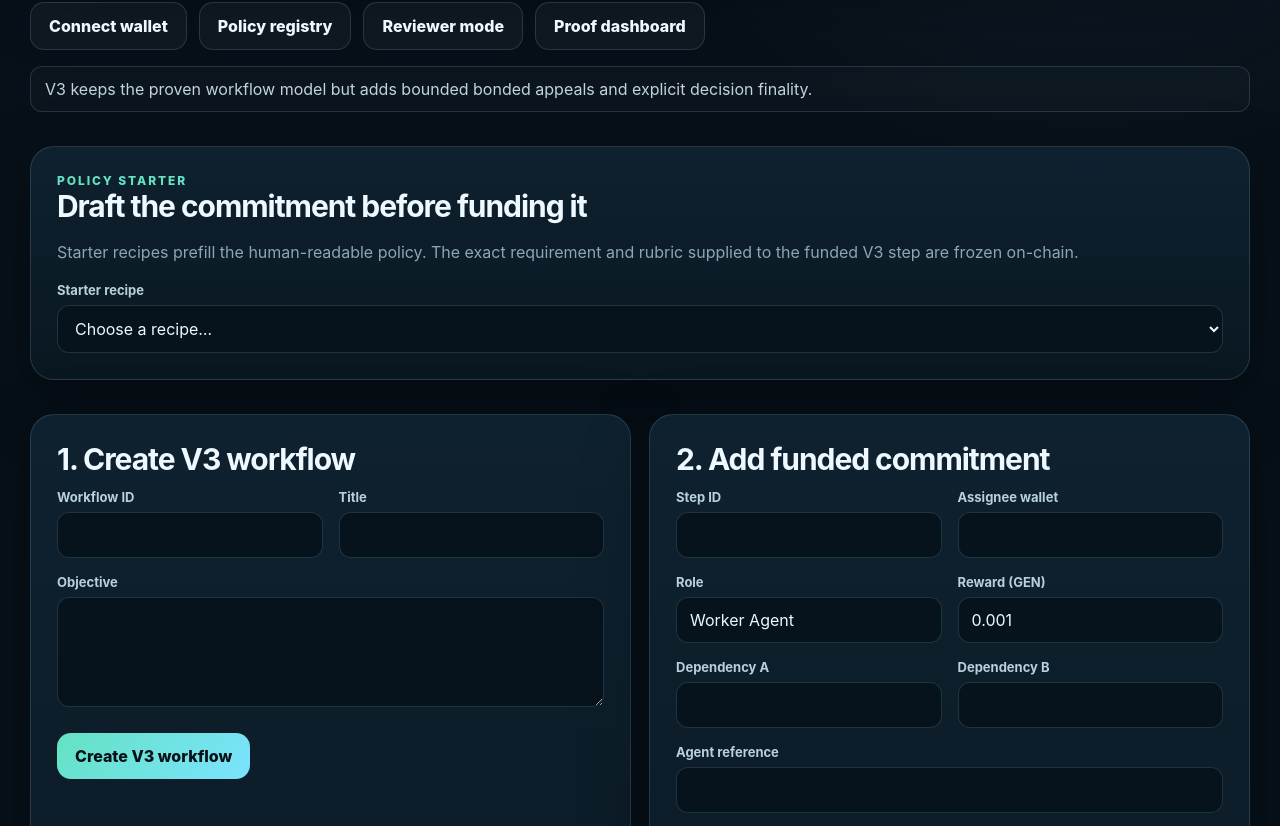
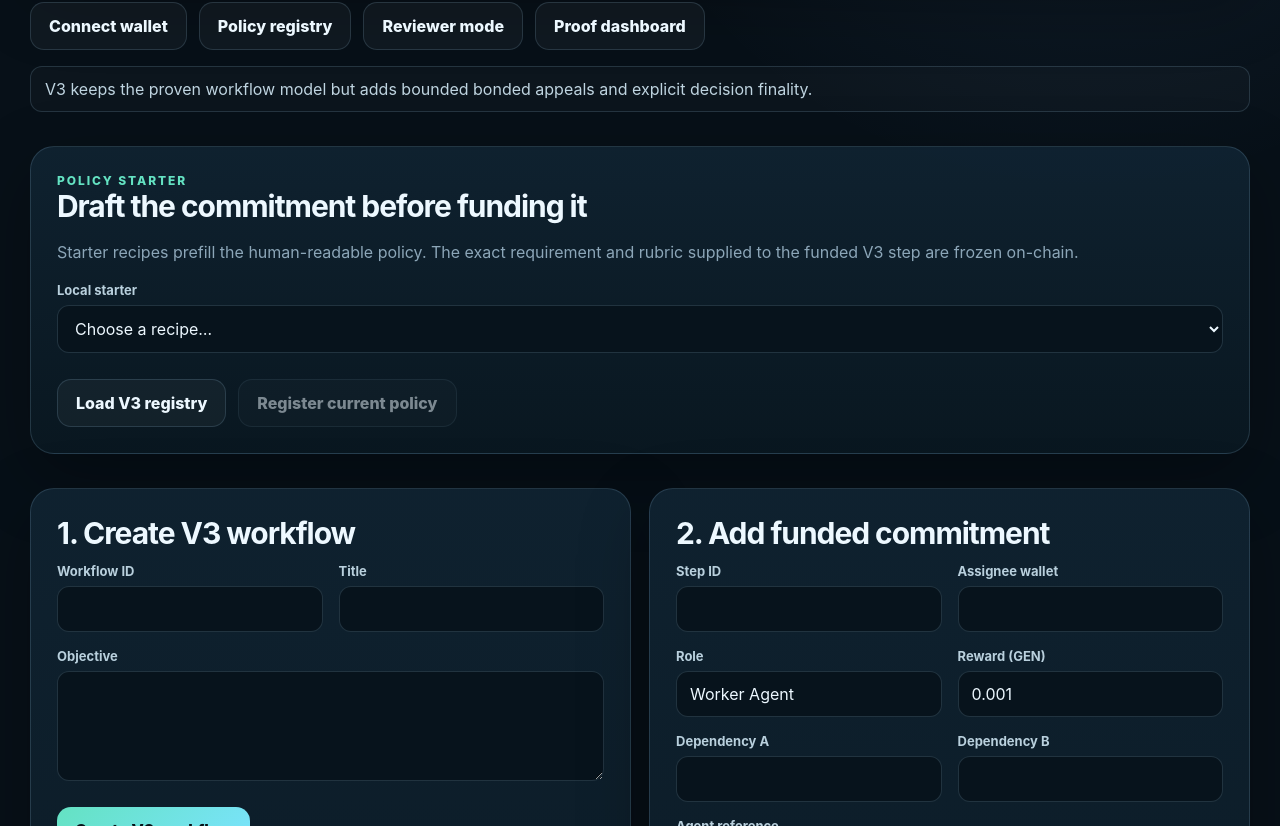
Before and after one commit to maho0638/resolvegraph-genlayer, a Next.js app in the folder frontend/: page /advanced in a window 1280 px wide. Shown: the part 714-1540 px from the top of the page. Built offline with nearby package versions, Linux system fonts and the light colour scheme.

Commit message:
feat: integrate immutable V3 recipe registry

```diff
--- a/frontend/app/advanced/page.tsx
+++ b/frontend/app/advanced/page.tsx
@@ -56,6 +56,8 @@ export default function AdvancedV3() {
   const [reward, setReward] = useState("0.001");
   const [deadline, setDeadline] = useState(nowPlus(24));
   const [recipeId, setRecipeId] = useState("");
+  const [registryRecipes, setRegistryRecipes] = useState<any[]>([]);
+  const [selectedRecipeHash, setSelectedRecipeHash] = useState("");
   const [loadedStep, setLoadedStep] = useState<any>(null);
   const [appealBond, setAppealBond] = useState<bigint>(0n);
   const [primary, setPrimary] = useState("");
@@ -67,6 +69,7 @@ export default function AdvancedV3() {
 
   function applyRecipe(id: string) {
     setRecipeId(id);
+    setSelectedRecipeHash("");
     const recipe = WORKFLOW_RECIPES.find((item) => item.id === id);
     if (!recipe) return;
     setRoleLabel(recipe.roleLabel);
@@ -77,6 +80,72 @@ export default function AdvancedV3() {
         recipeLabel(recipe) +
         ". These fields remain editable until the V3 step is funded.",
     );
+  }
+
+  async function loadRegistryRecipes() {
+    setBusy("load-recipes");
+    try {
+      const rawCount = await readContractV3("get_recipe_count");
+      const count = Math.min(Number(rawCount ?? 0), 64);
+      const entries: any[] = [];
+      for (let index = 0; index < count; index += 1) {
+        const hash = String(
+          await readContractV3("get_recipe_hash_by_index", [index]),
+        );
+        const recipe = await readContractV3("get_recipe", [hash]);
+        entries.push({ hash, ...recipe });
+      }
+      setRegistryRecipes(entries);
+      setNotice(
+        count === 0
+          ? "V3 registry is empty on this deployment."
+          : "Loaded " + String(count) + " immutable V3 recipe(s).",
+      );
+    } catch (error: any) {
+      setRegistryRecipes([]);
+      setNotice(error?.message || "Unable to load the V3 recipe registry.");
+    } finally {
+      setBusy("");
+    }
+  }
+
+  function selectRegistryRecipe(hash: string) {
+    setSelectedRecipeHash(hash);
+    const recipe = registryRecipes.find((item) => item.hash === hash);
+    if (!recipe) return;
+    setRecipeId("");
+    setRoleLabel(String(recipe.role_label || ""));
+    setRequirement(String(recipe.requirement || ""));
+    setRubric(String(recipe.rubric || ""));
+    setNotice(
+      "Immutable V3 recipe selected · " +
+        String(recipe.id || "recipe") +
+        "@" +
+        String(recipe.version || ""),
+    );
+  }
+
+  async function registerStarterRecipe() {
+    const recipe = WORKFLOW_RECIPES.find((item) => item.id === recipeId);
+    if (!recipe) {
+      setNotice("Choose a local starter first.");
+      return;
+    }
+    const hash = await act(
+      "register_recipe",
+      [
+        recipe.id,
+        recipe.version,
+        recipe.name,
+        roleLabel.trim(),
+        requirement.trim(),
+        rubric.trim(),
+        "PUBLIC_WEB",
+      ],
+      undefined,
+      false,
+    );
+    if (hash) await loadRegistryRecipes();
   }
 
   async function connect() {
@@ -149,6 +218,26 @@ export default function AdvancedV3() {
       setNotice("Choose a valid deadline.");
       return;
     }
+    if (selectedRecipeHash) {
+      await act(
+        "add_step_from_recipe",
+        [
+          workflowId.trim(),
+          stepId.trim(),
+          assignee.trim(),
+          selectedRecipeHash,
+          agentRef.trim(),
+          a2a.trim(),
+          depA.trim(),
+          depB.trim(),
+          deadlineUnix,
+        ],
+        parseGen(reward),
+        false,
+      );
+      return;
+    }
+
     await act(
       "add_step",
       [
@@ -315,7 +404,7 @@ export default function AdvancedV3() {
           on-chain.
         </p>
         <div className="field">
-          <label>Starter recipe</label>
+          <label>Local starter</label>
           <select value={recipeId} onChange={(e) => applyRecipe(e.target.value)}>
             <option value="">Choose a recipe…</option>
             {WORKFLOW_RECIPES.map((recipe) => (
@@ -325,6 +414,44 @@ export default function AdvancedV3() {
             ))}
           </select>
         </div>
+        <div className="actions">
+          <button
+            className="button secondary"
+            onClick={loadRegistryRecipes}
+            disabled={!!busy}
+          >
+            Load V3 registry
+          </button>
+          <button
+            className="button secondary"
+            onClick={registerStarterRecipe}
+            disabled={!!busy || !recipeId}
+          >
+            Register current policy
+          </button>
+        </div>
+        {registryRecipes.length ? (
+          <div className="field section">
+            <label>Immutable V3 recipe</label>
+            <select
+              value={selectedRecipeHash}
+              onChange={(e) => selectRegistryRecipe(e.target.value)}
+            >
+              <option value="">Use editable manual policy</option>
+              {registryRecipes.map((recipe) => (
+                <option key={recipe.hash} value={recipe.hash}>
+                  {String(recipe.name || recipe.id)} · {String(recipe.version)} · {String(recipe.hash).slice(0, 12)}…
+                </option>
+              ))}
+            </select>
+          </div>
+        ) : null}
+        {selectedRecipeHash ? (
+          <div className="status">
+            Immutable recipe mode · this funded step uses the exact registered
+            policy hash instead of editable requirement/rubric inputs.
+          </div>
+        ) : null}
       </section>
 
       <section className="grid2 section">
```
